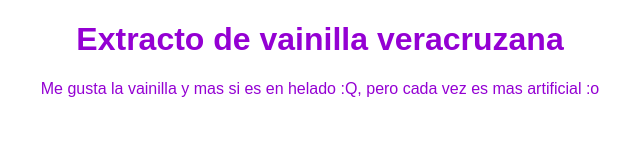
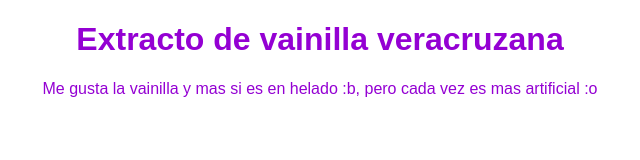
Before and after one commit to Avipez/HyperBlog, a plain HTML site: page articulo1.html in a window 1280 px wide. Shown: the full height of the page, 320-960 px from the left. Drawn offline with Linux system fonts and the light colour scheme.

Commit message:
cambie los emojis

```diff
--- a/articulo1.html
+++ b/articulo1.html
@@ -10,6 +10,6 @@
     <h1>
         Extracto de vainilla veracruzana
     </h1>
-Me gusta la vainilla y mas si es en helado :Q, pero cada vez es mas artificial :o
+Me gusta la vainilla y mas si es en helado :b, pero cada vez es mas artificial :o
 </body>
 </html>
```
